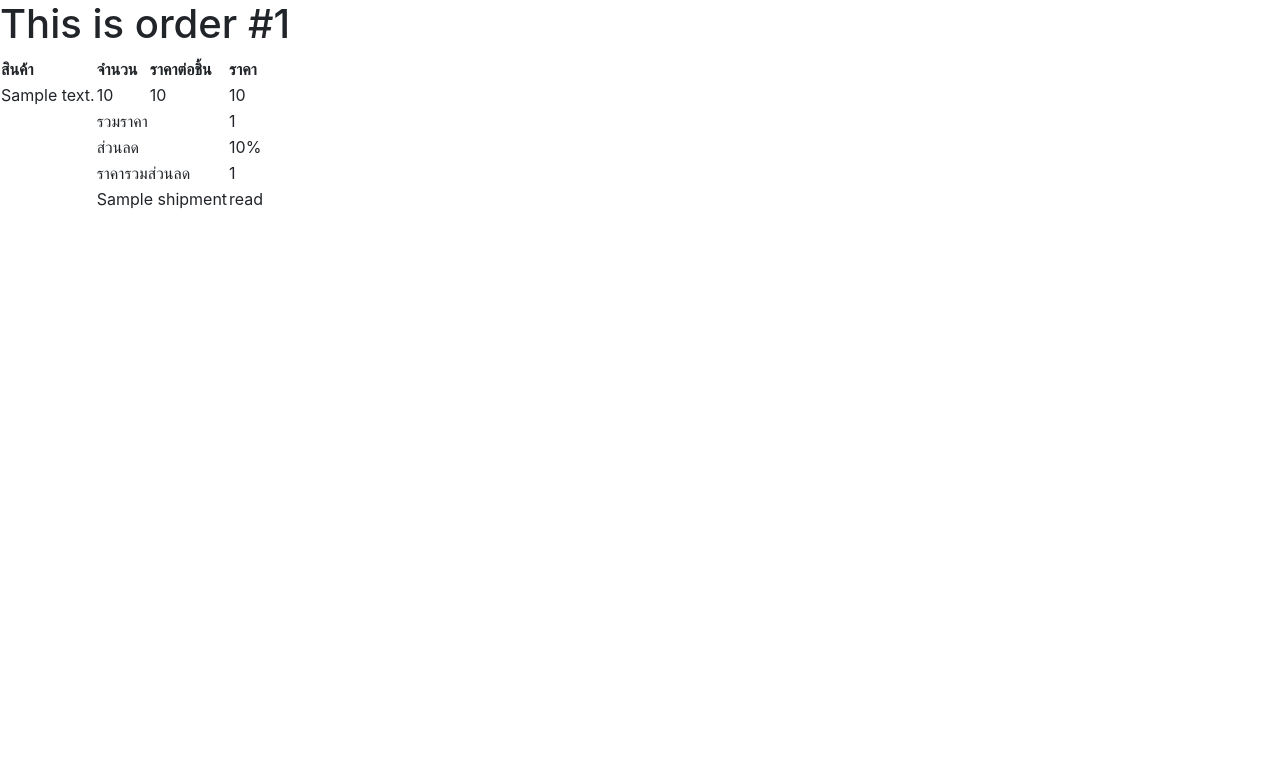
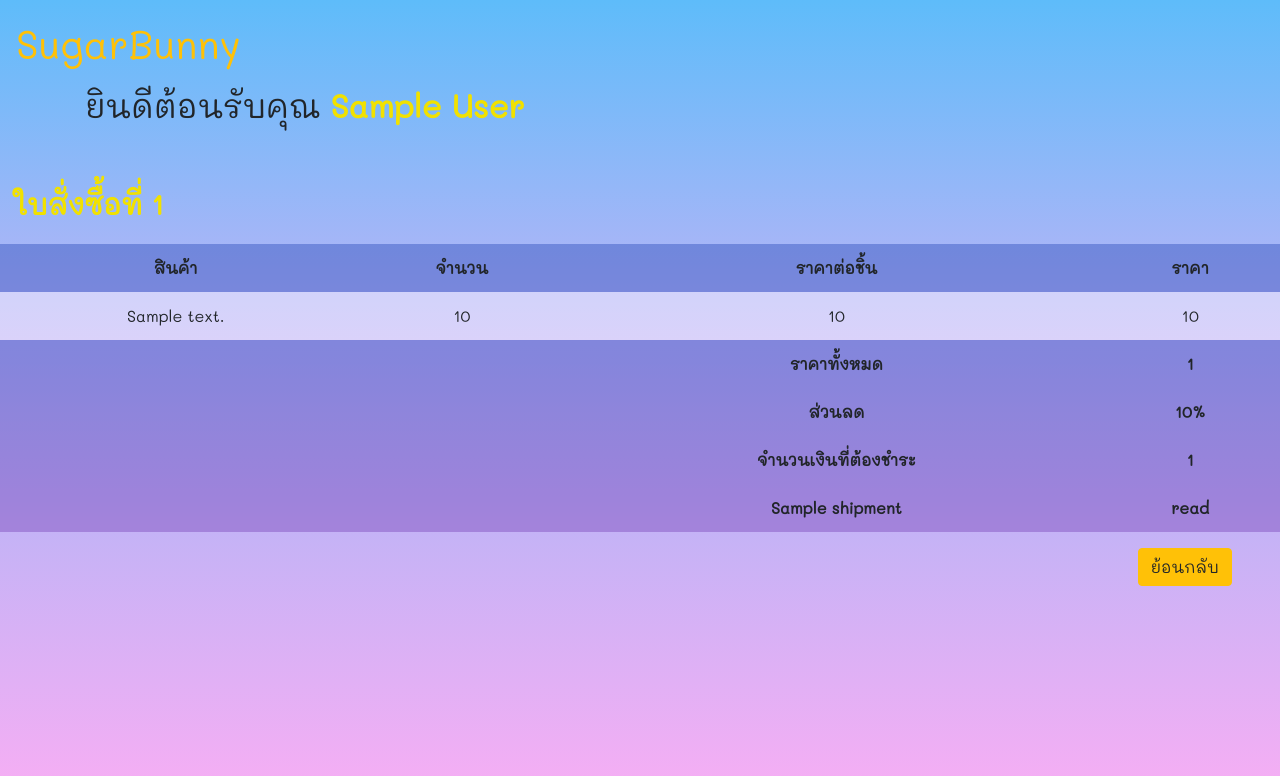
Before and after one commit to somjukss/projectDistributor, a Django app: template products/templates/customer/order.html in a window 1280 px wide. Shown: the top 776 px of the page. Run offline with Django 3.2, Linux system fonts and the light colour scheme; the template is opened without the code that fills it: most values are stand-ins (such as "Sample title", 1, 10 or a date in 2020); some libraries are stand-ins or nearby versions.

Commit message:
update order.html

```diff
--- a/products/templates/customer/order.html
+++ b/products/templates/customer/order.html
@@ -1,6 +1,7 @@
 <!doctype html>
 {% load static %}
 <html lang="en">
+
 <head>
     <meta charset="UTF-8">
     <meta name="viewport"
@@ -8,17 +9,38 @@
     <meta http-equiv="X-UA-Compatible" content="ie=edge">
     <title>Order</title>
     <link rel="stylesheet" href="{% static 'css/bootstrap.min.css' %}">
+    <link rel="stylesheet" href="{% static 'css/order-style.css' %}">
+    <link href="https://fonts.googleapis.com/css?family=Mali" rel="stylesheet">
 </head>
+
 <body>
-<h1>This is order #{{ order.id }}</h1>
 
-<table>
+    <nav class="navbar navbar-expand-lg text-white navbar-light">
+        <a href="{% url 'index' %}" class="navbar-brand text-warning">SugarBunny</a>
+    </nav>
+
+    <div class="profile-header">
+        <div class="container">
+            <h2> ยินดีต้อนรับคุณ <span class="semi-bold text-landing"> {{ dealer.user.first_name }}
+                    {{ dealer.user.last_name }}</span>
+            </h2>
+
+        </div>
+    </div>
+
+    <div class="order-list">
+        <table class="table mt-5 borderless" style="font-family: 'Mali', cursive;">
+            <h3><span class="semi-bold text-landing">ใบสั่งซื้อที่ {{ order.id }}</span></h3>
+            <thead class="thead topic" style="background-color: rgba(25, 60, 175, 0.377);  text-align: center;">
                 <tr>
-        <th>สินค้า</th>
-        <th>จำนวน</th>
-        <th>ราคาต่อชิ้น</th>
-        <th>ราคา</th>
+                    <th scope="col-6">สินค้า</td>
+                    <th scope="col-2">จำนวน</td>
+                    <th scope="col-2">ราคาต่อชิ้น</td>
+                    <th scope="col-2">ราคา</td>
                 </tr>
+            </thead>
+
+            <tbody style="background-color: rgba(255, 255, 255, 0.404); text-align: center;">
                 {% for item in orderdetail %}
                 <tr>
                     <td>{{ item.detail }}</td>
@@ -27,33 +49,47 @@
                     <td>{{ item.amount }}</td>
                 </tr>
                 {% endfor %}
+            </tbody>
+
+            <thead class="thead topic summary" style="background-color: rgba(25, 60, 175, 0.377);  text-align: center;">
                 <tr>
-        <td></td>
-        <td colspan="2">รวมราคา</td>
-        <td>{{ order.total_price1 }}</td>
+                    <th scope="col-6"></td>
+                    <th scope="col-2"></td>
+                    <th scope="col-2">ราคาทั้งหมด</td>
+                    <th scope="col-2">{{ order.total_price1 }}</td>
                 </tr>
                 <tr>
-        <td></td>
-        <td colspan="2">ส่วนลด</td>
-        <td>{{ dealer.discount }}%</td>
+                    <th scope="col-6"></td>
+                    <th scope="col-2"></td>
+                    <th scope="col-2">ส่วนลด</td>
+                    <th scope="col-2">{{ dealer.discount }}%</td>
                 </tr>
                 <tr>
-        <td></td>
-        <td colspan="2">ราคารวมส่วนลด</td>
-        <td>{{ order.total_price2 }}</td>
+                    <th scope="col-6"></td>
+                    <th scope="col-2"></td>
+                    <th scope="col-2">จำนวนเงินที่ต้องชำระ</td>
+                    <th scope="col-2">{{ order.total_price2 }}</td>
                 </tr>
                 <tr>
-        <td></td>
-        <td colspan="2">{{ shipment.name }}</td>
-        <td>{{ shipment.status }}</td>
+                    <th scope="col-6"></td>
+                    <th scope="col-2"></td>
+                    <th scope="col-2">{{ shipment.name }}</td>
+                    <th scope="col-2">{{ shipment.status }}</td>
                 </tr>
-
+            </thead>
 
         </table>
+        <a href="{% url 'profile' %}" class="btn btn-warning mr-5 float-right"> ย้อนกลับ </a>
+    </div>
 
-<script src="https://code.jquery.com/jquery-3.3.1.slim.min.js" integrity="sha384-q8i/X+965DzO0rT7abK41JStQIAqVgRVzpbzo5smXKp4YfRvH+8abtTE1Pi6jizo" crossorigin="anonymous"></script>
-<script src="https://cdnjs.cloudflare.com/ajax/libs/popper.js/1.14.6/umd/popper.min.js" integrity="sha384-wHAiFfRlMFy6i5SRaxvfOCifBUQy1xHdJ/yoi7FRNXMRBu5WHdZYu1hA6ZOblgut" crossorigin="anonymous"></script>
+    <script src="https://code.jquery.com/jquery-3.3.1.slim.min.js"
+        integrity="sha384-q8i/X+965DzO0rT7abK41JStQIAqVgRVzpbzo5smXKp4YfRvH+8abtTE1Pi6jizo"
+        crossorigin="anonymous"></script>
+    <script src="https://cdnjs.cloudflare.com/ajax/libs/popper.js/1.14.6/umd/popper.min.js"
+        integrity="sha384-wHAiFfRlMFy6i5SRaxvfOCifBUQy1xHdJ/yoi7FRNXMRBu5WHdZYu1hA6ZOblgut"
+        crossorigin="anonymous"></script>
     <script src="https://cdn.jsdelivr.net/npm/vue/dist/vue.js"></script>
     <script src="{% static 'js/bootstrap.min.js' %}"></script>
 </body>
+
 </html>
```
Lines whose indentation alone changed are shown as unchanged.
